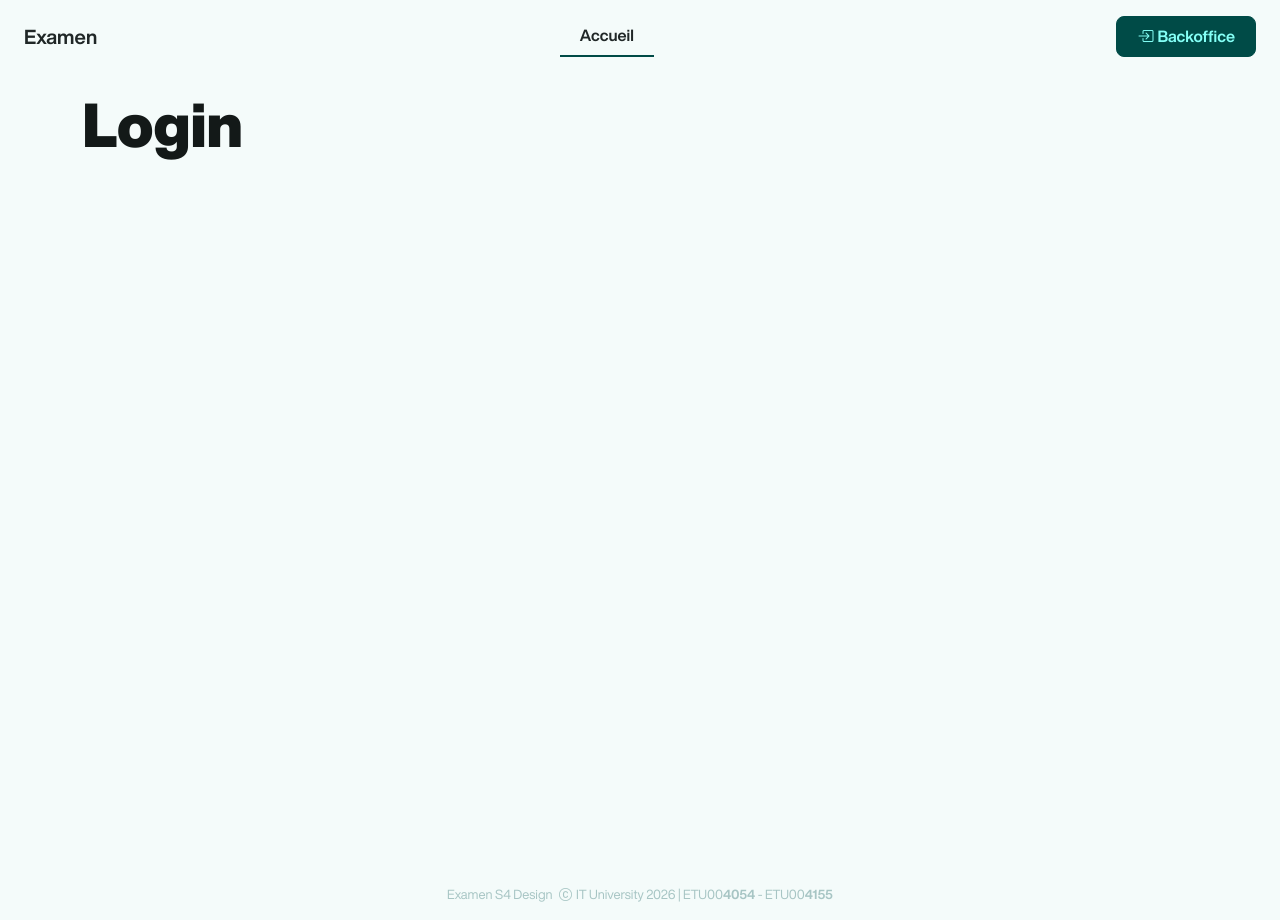
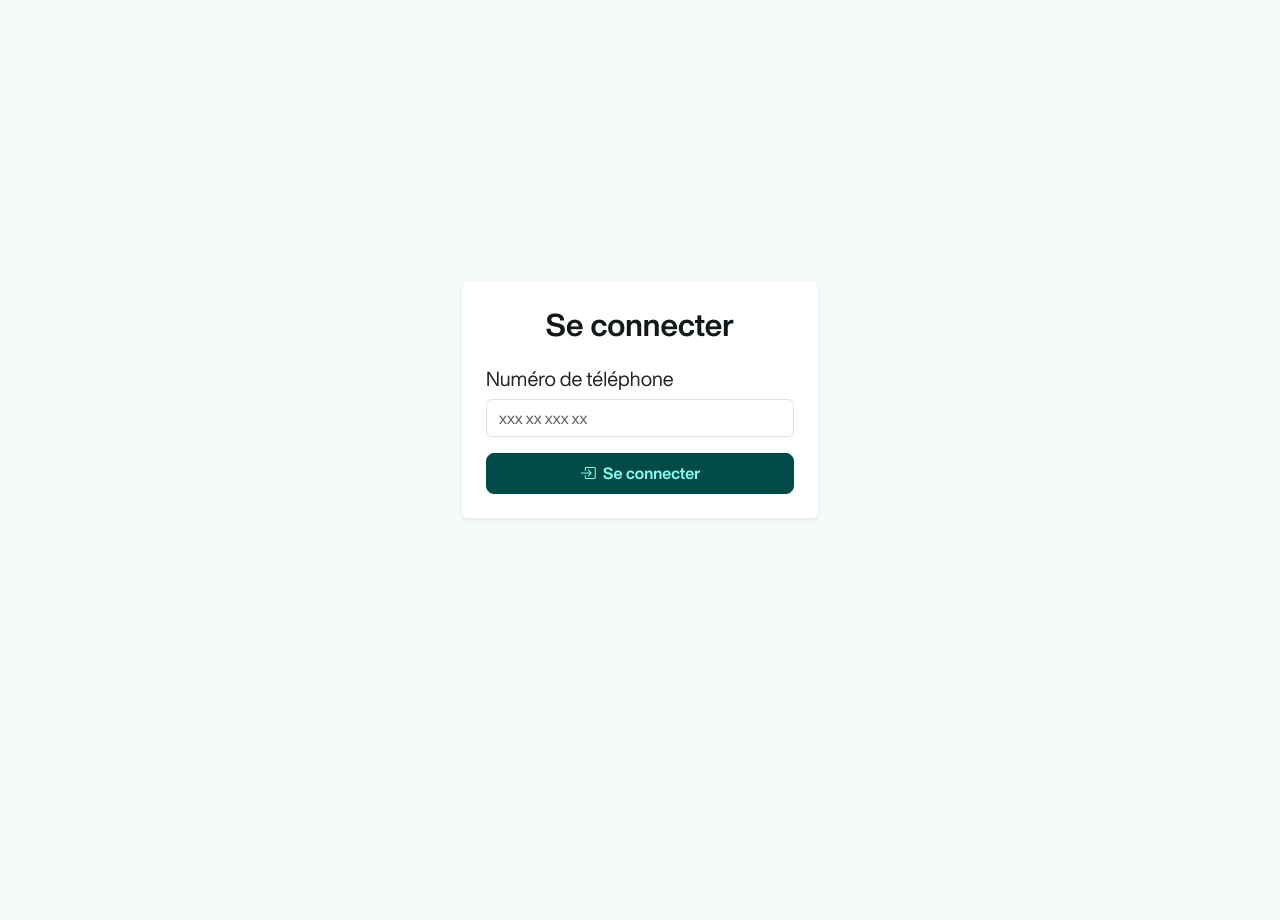
Before and after one commit to Dahimatsu/Projet-Final-S4, a CodeIgniter 4 app: the page made by app/Views/front-office/login.php in a window 1280 px wide. After the commit the page ends 519 px from the top, so only its background shows below. Run offline with PHP 8.4 and a stand-in for CodeIgniter, Linux system fonts and the light colour scheme; the template is opened without the code that fills it, so the values that code supplies are empty; some libraries are stand-ins or nearby versions.

Commit message:
Login client

```diff
--- a/app/Config/Routes.php
+++ b/app/Config/Routes.php
@@ -18,6 +18,6 @@ $routes->group('admin', function ($routes) {
 
 $routes->group('client', function ($routes) {
     $routes->get('login', 'AuthClientController::index');
-    $routes->get('login/authenticate', 'AuthClientController::authenticate');
-    $routes->get('dashboard', 'AdminDashboard::index');
+    $routes->post('login/authenticate', 'AuthClientController::authenticate');
+    $routes->get('dashboard', 'ClientDashboard::index');
 });
--- a/app/Controllers/AuthClientController.php
+++ b/app/Controllers/AuthClientController.php
@@ -10,7 +10,7 @@ class AuthClientController extends BaseController
 {
     public function index()
     {
-        return view('client/login');
+        return view('front-office/login');
     }
 
     public function firstAutenticate() {
--- a/app/Views/accueil.php
+++ b/app/Views/accueil.php
@@ -9,4 +9,6 @@
     </a>
 </div>
 
+
+
 <?= $this->endSection() ?>
--- a/app/Views/front-office/login.php
+++ b/app/Views/front-office/login.php
@@ -1,8 +1,69 @@
-<?= $this->extend('layout-client') ?>
-<?= $this->section('title') ?> Accueil <?= $this->endSection() ?>
+<!DOCTYPE html>
+<html lang="fr">
 
-<?= $this->section('content') ?>
+<head>
+    <meta charset="UTF-8">
+    <meta name="viewport" content="width=device-width, initial-scale=1">
+    <title>Connexion Client · Examen</title>
 
-<h1>Login</h1>
+    <link rel="stylesheet" href="<?= base_url('assets/vendor/bootstrap/css/bootstrap.min.css') ?>">
+    <link rel="stylesheet" href="<?= base_url('assets/vendor/bootstrap/icons/bootstrap-icons.min.css') ?>">
 
-<?= $this->endSection() ?>
+    <link rel="stylesheet" href="<?= base_url('assets/css/style.css') ?>">
+</head>
+
+<body class="d-flex align-items-center justify-content-center" style="min-height: 100vh;">
+
+    <div class="container">
+        <div class="row justify-content-center">
+            <div class="col-md-4">
+                <div class="card shadow-sm border-0">
+                    <div class="card-body p-4">
+                        <h4 class="text-center mb-4">Se connecter</h4>
+
+                        <?php if (session()->getFlashdata('notExist')){ ?>
+                            <div class="alert alert-primary mb-3">
+                                <?= session()->getFlashdata('notExist') ?>
+                            </div>
+                            <form action="<?= base_url('client/login/authenticate') ?>" method="post">
+                                <?= csrf_field() ?>
+
+                                <div class="mb-3">
+                                    <label class="form-label">Nom</label>
+                                    <input type="text" name="nom" class="form-control" placeholder="RAKOTO"
+                                        required>
+                                </div>
+                                <div class="mb-3">
+                                    <label class="form-label">Prénom</label>
+                                    <input type="text" name="prenom" class="form-control" placeholder="Jean Martin"
+                                        required>
+                                </div>
+
+                                <button type="submit" class="btn btn-primary w-100">
+                                    <i class="bi bi-box-arrow-in-right me-1"></i> Se connecter
+                                </button>
+                            </form>
+                        <?php } else { ?>
+                            <form action="<?= base_url('client/login/authenticate') ?>" method="post">
+                                <?= csrf_field() ?>
+
+                                <div class="mb-3">
+                                    <label class="form-label">Numéro de téléphone</label>
+                                    <input type="text" name="numero_telephone" class="form-control" placeholder="xxx xx xxx xx"
+                                        required>
+                                </div>
+
+                                <button type="submit" class="btn btn-primary w-100">
+                                    <i class="bi bi-box-arrow-in-right me-1"></i> Se connecter
+                                </button>
+                            </form>
+                        <?php } ?>
+                    </div>
+                </div>
+            </div>
+        </div>
+    </div>
+
+</body>
+
+</html>
```
Also changed, not shown: 4 other files.
